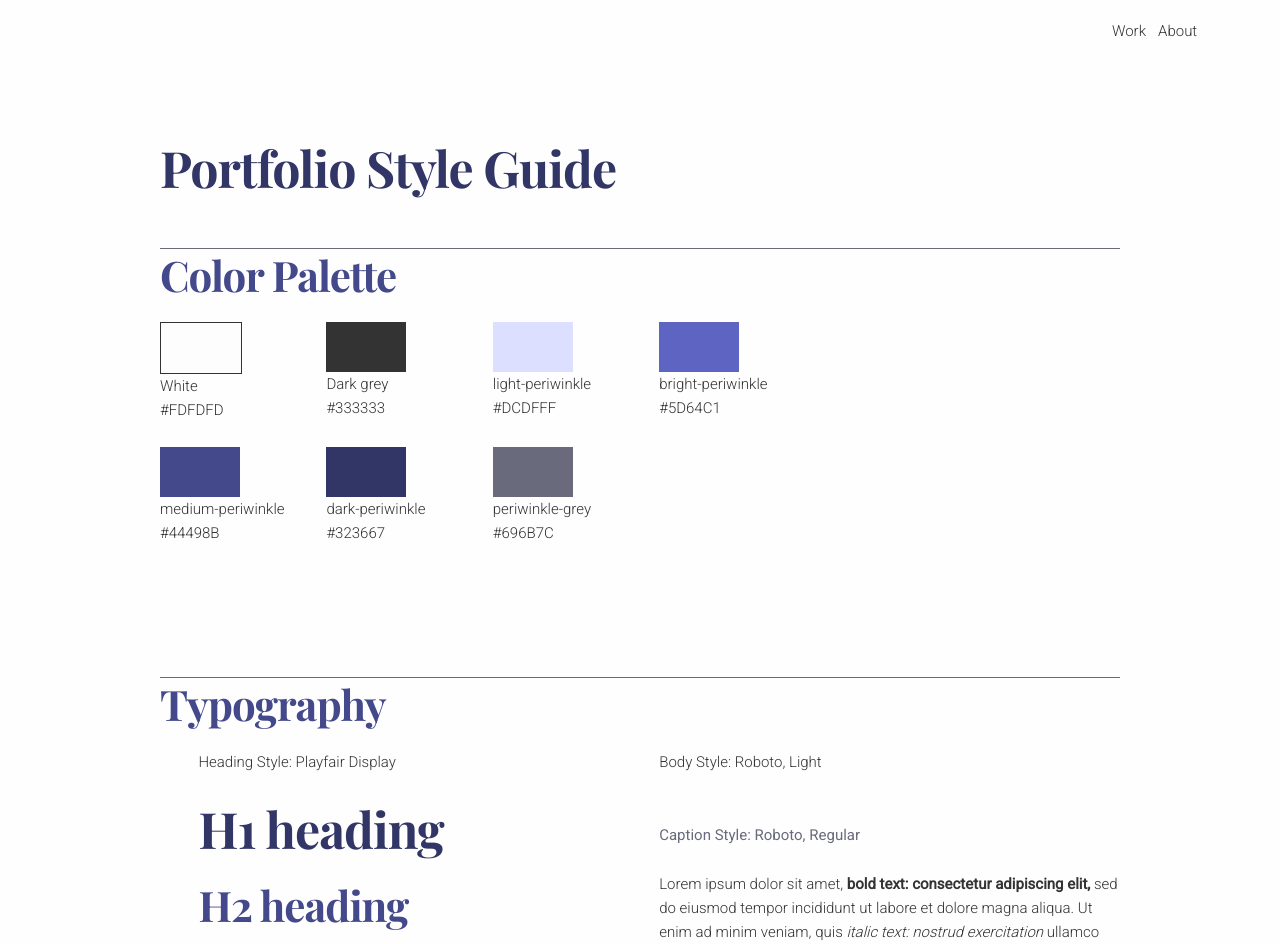
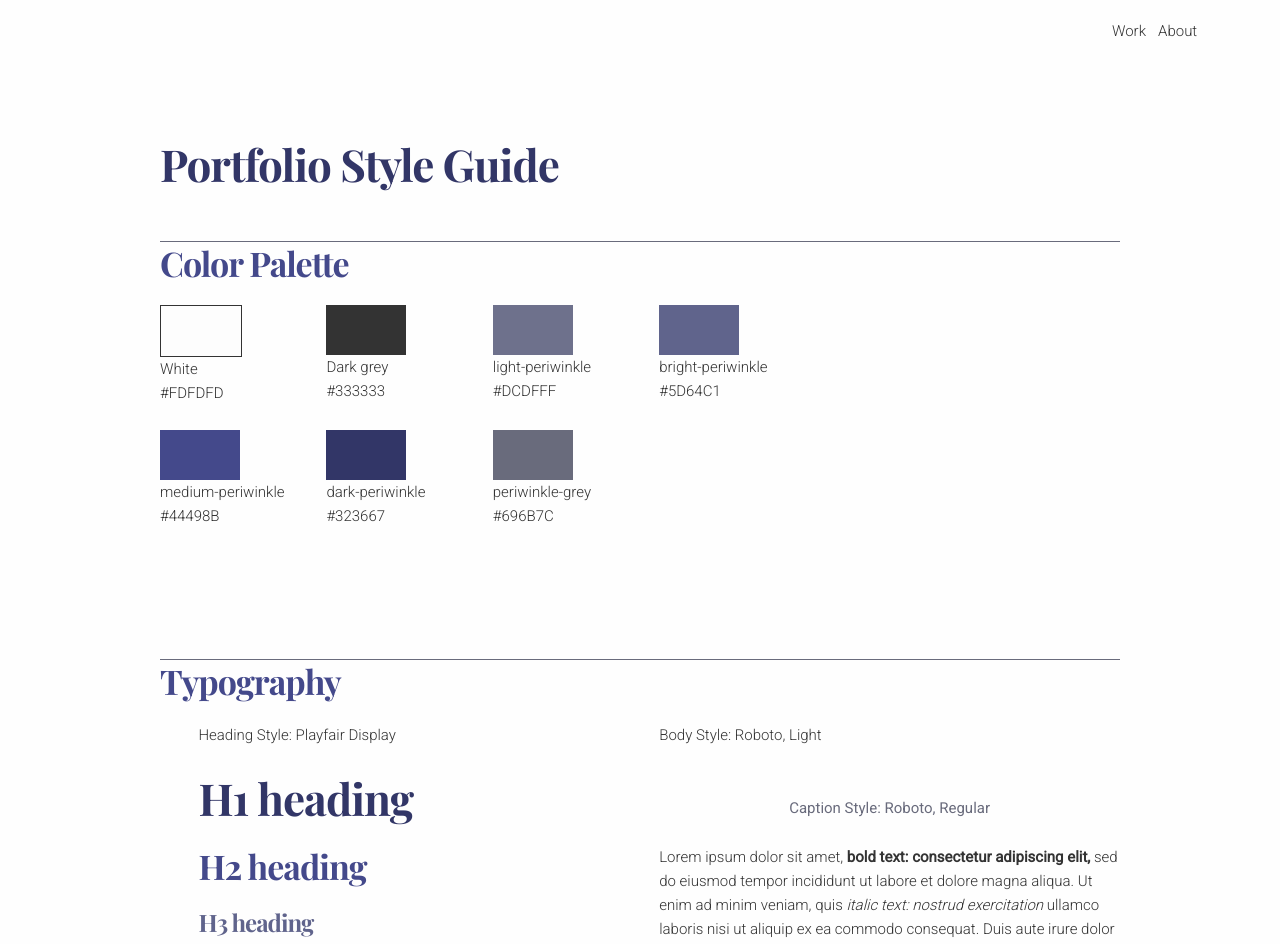
Before and after one commit to silviafuen/silviafuen.github.io, a Jekyll site: the page built from style.html, in a window 1280 px wide. Shown: the top 944 px of the page. Built offline with Jekyll 4.4.1, drawn with Linux system fonts in a browser that asks for light colours; nearby versions of some CDN libraries.

Commit message:
Updated style elements
- Changed heading sizes
- Added blockquotes
- Updated style guide

```diff
--- a/css/main.css
+++ b/css/main.css
@@ -15,7 +15,18 @@
 –––––––––––––––––––––––––––––––––––––––––––––––––– -->
 {% include footer.html %}
  HEADER/FOOTER  –––––––––––––––––––––––––––––––––––––––––––––––––– */
-
+ strong {
+   font-size: 1.6rem;
+   color: #323667;
+ }
+ blockquote {
+   font-size: 1.8rem;
+   background: #f9f9f9;
+   border-left: 10px solid #ccc;
+   margin: 1.5em 10px;
+   padding: 0.5em 10px;
+   quotes: "\201C""\201D""\2018""\2019";
+ }
 img {
   display: block;
   margin-left: auto;
@@ -48,6 +59,7 @@ footer a {
   border-radius: 4px;
 }
 .caption {
+    text-align: center;
     color: #696B7C;
     font-weight: 400;
 }
@@ -79,12 +91,12 @@ footer a {
 .light {
   height: 50px;
   width: 80px;
-  background-color: #DCDFFF;
+  background-color: #6E718C;
 }
 .bright {
   height: 50px;
   width: 80px;
-  background-color: #5D64C1;
+  background-color: #60648C;
 }
 .medium {
   height: 50px;
--- a/css/skeleton.css
+++ b/css/skeleton.css
@@ -138,21 +138,21 @@ h1, h2, h3, h4, h5, h6 {
   margin-bottom: 2rem;
   font-weight: 700; }
 
-h1 { font-size: 4.0rem; line-height: 1.2; color: #323667; letter-spacing: -.1rem;}
-h2 { font-size: 3.6rem; line-height: 1.25; color: #44498B; letter-spacing: -.1rem; }
-h3 { font-size: 3.0rem; line-height: 1.3;  color: #696B7C; letter-spacing: -.1rem; }
-h4 { font-size: 2.4rem; line-height: 1.35; color: #5D64C1; letter-spacing: -.08rem; }
-h5 { font-size: 1.8rem; line-height: 1.5;  letter-spacing: -.05rem; }
-h6 { font-size: 1.5rem; line-height: 1.6;  letter-spacing: 0; }
+h1 { font-size: 4.4rem; line-height: 1.2; color: #323667; letter-spacing: -.1rem;}
+h2 { font-size: 3.4rem; line-height: 1.25; color: #44498B; letter-spacing: -.1rem; }
+h3 { font-size: 2.4rem; line-height: 1.3;  color: #60648C; letter-spacing: -.1rem; }
+h4 { font-size: 1.8rem; line-height: 1.35; color: #6E718C; letter-spacing: -.08rem; }
+h5 { font-size: 0.8rem; line-height: 1.5;  letter-spacing: -.05rem; }
+h6 { font-size: 0.5rem; line-height: 1.6;  letter-spacing: 0; }
 
 /* Larger than phablet */
 @media (min-width: 550px) {
-  h1 { font-size: 5.0rem; }
-  h2 { font-size: 4.2rem; }
-  h3 { font-size: 3.6rem; }
-  h4 { font-size: 3.0rem; }
-  h5 { font-size: 2.4rem; }
-  h6 { font-size: 1.5rem; }
+  h1 { font-size: 4.4rem; }
+  h2 { font-size: 3.4rem; }
+  h3 { font-size: 2.4rem; }
+  h4 { font-size: 1.8rem; }
+  h5 { font-size: 1.4rem; }
+  h6 { font-size: 0.5rem; }
 }
 
 p {
```
